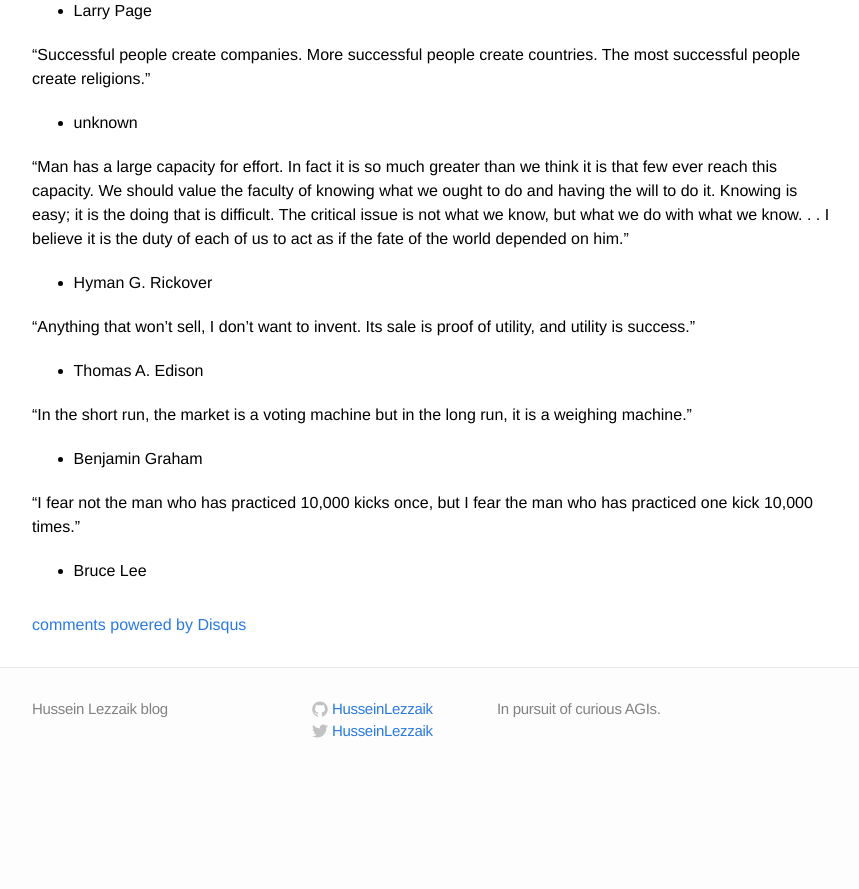
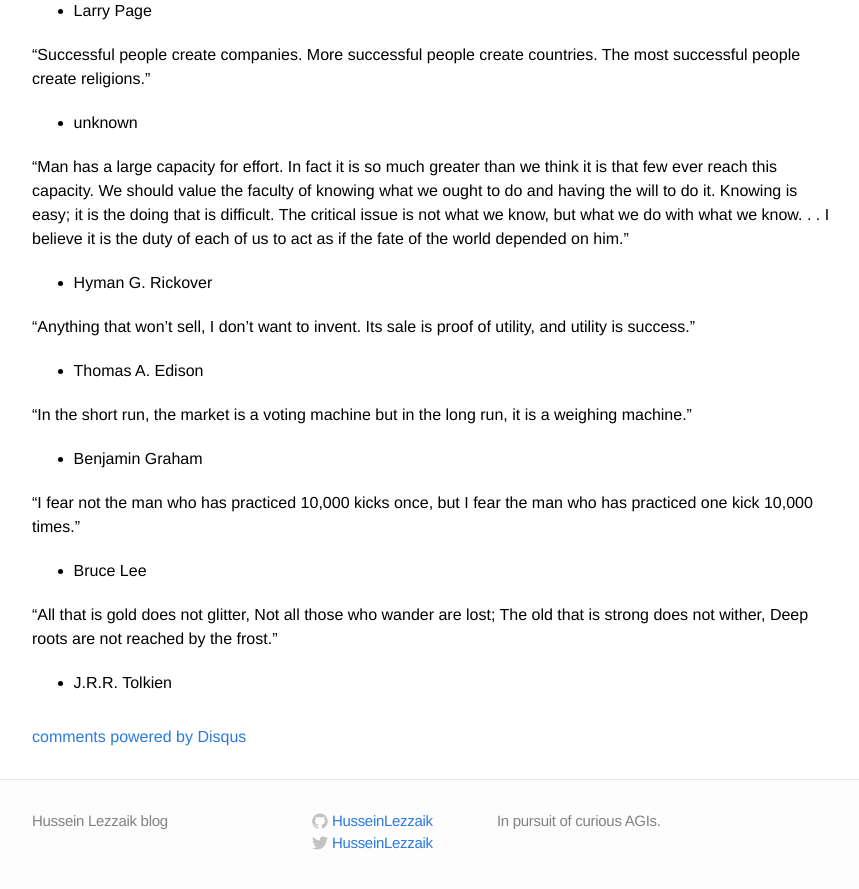
Before and after one commit to HusseinLezzaik/husseinlezzaik.github.io, a Jekyll site: the page built from _posts/2023-07-01-Quotes.md, in a window 1280 px wide and 900 px high, scrolled down 43422 px. Shown: the top 889 px of the window, without its empty margins (208-1067 px from the left). Built offline with Jekyll 4.4.1, drawn with Linux system fonts in a browser that asks for light colours; comment, search, counter and statistics services are not loaded; before the commit the page ends 44210 px from its top, so only the background shows below that.

Commit message:
Update 2023-07-01-Quotes.md

```diff
--- a/_posts/2023-07-01-Quotes.md
+++ b/_posts/2023-07-01-Quotes.md
@@ -1639,3 +1639,10 @@ People overvalue optionality. It’s one thing I learned in chess. You just need
 “I fear not the man who has practiced 10,000 kicks once, but I fear the man who has practiced one kick 10,000 times.”
 
 - Bruce Lee
+
+“All that is gold does not glitter,
+Not all those who wander are lost;
+The old that is strong does not wither,
+Deep roots are not reached by the frost.”
+
+- J.R.R. Tolkien
```
